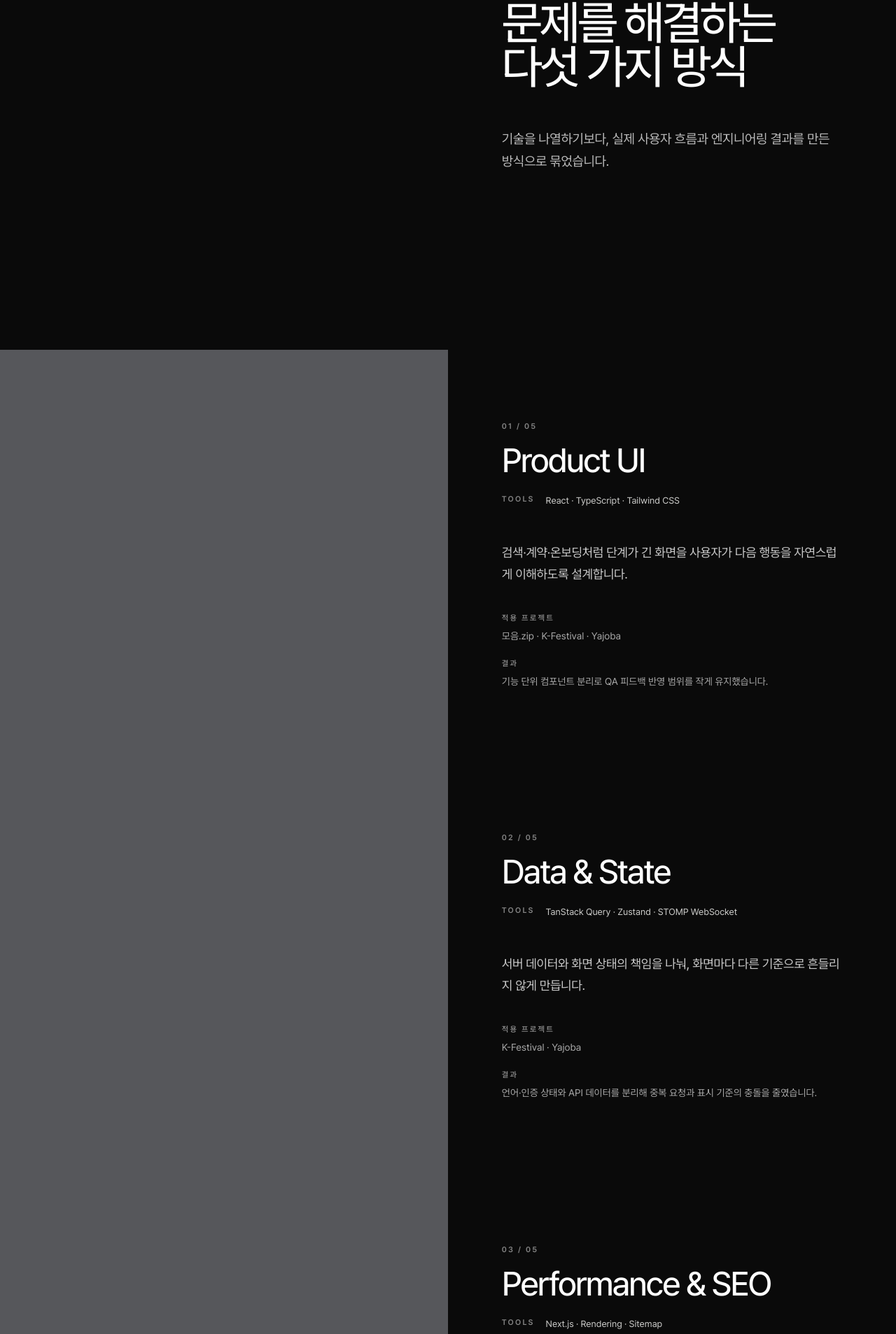
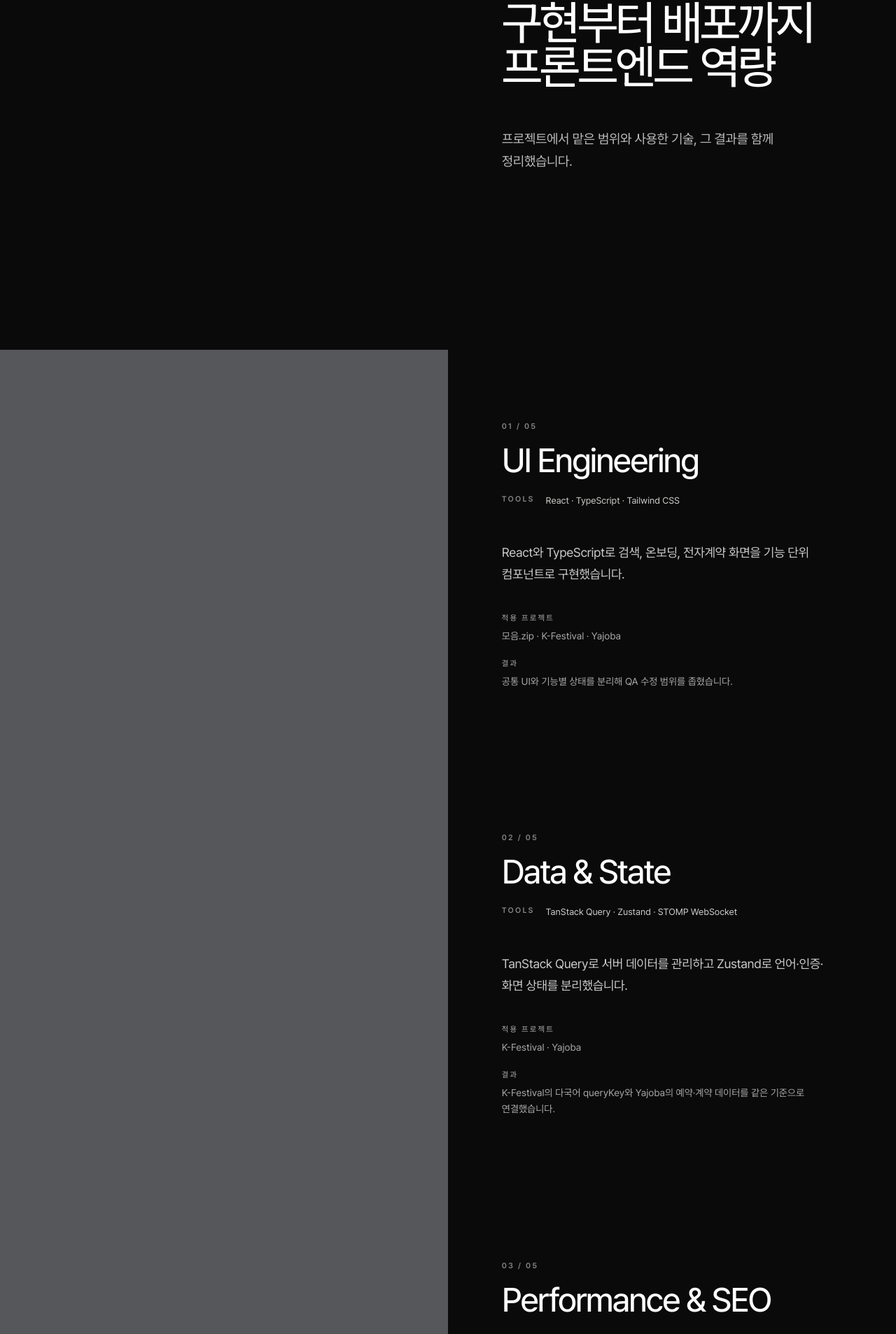
Before and after one commit to blueiz920/hyeokjinsss, a Next.js app: page / in a window 1280 px wide. Shown: the part 2126-4033 px from the top of the page at 70% size. Built offline with nearby package versions, Linux system fonts and the light colour scheme.

Commit message:
refactor: 스킬 서술 구조 보완

```diff
--- a/components/sections/Skills.tsx
+++ b/components/sections/Skills.tsx
@@ -9,7 +9,7 @@ import { useScrollRuntime } from "@/hooks/useScrollRuntime";
 import { useSectionRegistry } from "@/hooks/useSectionRegistry";
 import { SkillMark } from "./SkillMark";
 
-const skillTitleLines = ["문제를 해결하는", "다섯 가지 방식"] as const;
+const skillTitleLines = ["구현부터 배포까지", "프론트엔드 역량"] as const;
 
 export const Skills = () => {
   const sectionRef = useRef<HTMLElement | null>(null);
@@ -180,7 +180,7 @@ export const Skills = () => {
           <h2
             id="skills-title"
             className="skills-expertise-title"
-            aria-label="문제를 해결하는 다섯 가지 방식"
+            aria-label="구현부터 배포까지 프론트엔드 역량"
           >
             <span className="skills-title-lines" aria-hidden="true">
               {skillTitleLines.map((line, lineIndex) => (
@@ -203,8 +203,7 @@ export const Skills = () => {
             </span>
           </h2>
           <p className="skills-expertise-description">
-            기술을 나열하기보다, 실제 사용자 흐름과 엔지니어링 결과를 만든
-            방식으로 묶었습니다.
+            프로젝트에서 맡은 범위와 사용한 기술, 그 결과를 함께 정리했습니다.
           </p>
         </header>
 
--- a/data/portfolio.ts
+++ b/data/portfolio.ts
@@ -96,44 +96,44 @@ export const portfolio: PortfolioData = {
   ],
   skills: [
     {
-      title: "Product UI",
+      title: "UI Engineering",
       tools: ["React", "TypeScript", "Tailwind CSS"],
       summary:
-        "검색·계약·온보딩처럼 단계가 긴 화면을 사용자가 다음 행동을 자연스럽게 이해하도록 설계합니다.",
+        "React와 TypeScript로 검색, 온보딩, 전자계약 화면을 기능 단위 컴포넌트로 구현했습니다.",
       project: "모음.zip · K-Festival · Yajoba",
-      evidence: "기능 단위 컴포넌트 분리로 QA 피드백 반영 범위를 작게 유지했습니다.",
+      evidence: "공통 UI와 기능별 상태를 분리해 QA 수정 범위를 좁혔습니다.",
     },
     {
       title: "Data & State",
       tools: ["TanStack Query", "Zustand", "STOMP WebSocket"],
       summary:
-        "서버 데이터와 화면 상태의 책임을 나눠, 화면마다 다른 기준으로 흔들리지 않게 만듭니다.",
+        "TanStack Query로 서버 데이터를 관리하고 Zustand로 언어·인증·화면 상태를 분리했습니다.",
       project: "K-Festival · Yajoba",
-      evidence: "언어·인증 상태와 API 데이터를 분리해 중복 요청과 표시 기준의 충돌을 줄였습니다.",
+      evidence: "K-Festival의 다국어 queryKey와 Yajoba의 예약·계약 데이터를 같은 기준으로 연결했습니다.",
     },
     {
       title: "Performance & SEO",
       tools: ["Next.js", "Rendering", "Sitemap"],
       summary:
-        "첫 화면의 체감 속도와 검색 엔진이 읽는 경로를 함께 점검해 발견 가능한 서비스를 만듭니다.",
+        "Next.js SSR 렌더링 경로를 조정하고 검색 페이지와 동적 상세 페이지의 SEO를 구성했습니다.",
       project: "모음.zip",
-      evidence: "검색 페이지 LCP를 1.5s에서 0.8s로 개선하고 동적 sitemap을 구성했습니다.",
+      evidence: "검색 페이지 LCP 1.5s→0.8s, 동적 sitemap, 활동 데이터 캐싱을 구현했습니다.",
     },
     {
       title: "Motion & Interaction",
       tools: ["Framer Motion", "GSAP", "Lenis"],
       summary:
-        "정보의 우선순위를 해치지 않는 범위에서 전환과 피드백을 설계해 흐름을 선명하게 만듭니다.",
+        "Framer Motion과 GSAP으로 화면 전환과 피드백을 만들고 Lenis로 스크롤 동작을 조율했습니다.",
       project: "개인 포트폴리오",
-      evidence: "섹션별 모션과 스크롤 감도를 분리해 텍스트 가독성을 유지했습니다.",
+      evidence: "프로젝트 미리보기, 섹션 전환, 내비게이션 모션과 reduced-motion 대응을 구현했습니다.",
     },
     {
-      title: "Delivery & Reliability",
+      title: "Testing & Delivery",
       tools: ["Vitest", "GitHub Actions", "Vercel"],
       summary:
-        "기능 완성 뒤에도 재현 가능한 검증과 배포 흐름을 만들어 팀의 개선 속도를 지킵니다.",
+        "Vitest로 상태 로직을 검증하고 GitHub Actions와 Vercel로 배포 흐름을 구성했습니다.",
       project: "모음.zip · K-Festival",
-      evidence: "URL 상태 동기화 43개 테스트와 HTTPS 프록시로 배포 이슈를 안정화했습니다.",
+      evidence: "URL 상태 동기화 43개 케이스를 고정하고 K-Festival의 HTTPS 배포 경로를 복구했습니다.",
     },
   ],
   contactEmail: "rnjsgurwls123@naver.com",
--- a/styles/skills.css
+++ b/styles/skills.css
@@ -66,6 +66,8 @@ html[data-skills-locked="true"] body {
     font-size: clamp(1rem, 2vw, 1.1875rem);
     line-height: 1.7;
     letter-spacing: -0.02em;
+    overflow-wrap: anywhere;
+    word-break: keep-all;
   }
 
   .skills-expertise-visual {
@@ -370,6 +372,8 @@ html[data-skills-locked="true"] body {
     font-size: clamp(0.9375rem, 2vw, 1.125rem);
     line-height: 1.7;
     letter-spacing: -0.02em;
+    overflow-wrap: anywhere;
+    word-break: keep-all;
   }
 
   .skills-capability-details {
@@ -389,6 +393,8 @@ html[data-skills-locked="true"] body {
     color: rgba(255, 255, 255, 0.64);
     font-size: 0.875rem;
     line-height: 1.65;
+    overflow-wrap: anywhere;
+    word-break: keep-all;
   }
 
   @media (hover: hover) and (pointer: fine) and (prefers-reduced-motion: no-preference) {
```
Also changed, not shown: 1 other file (tests, documents, lock files or other folders).
